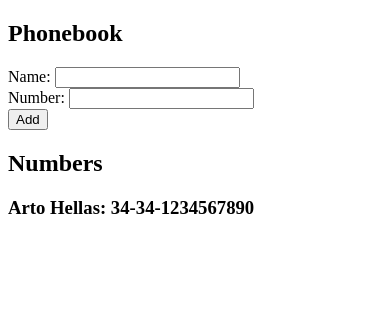
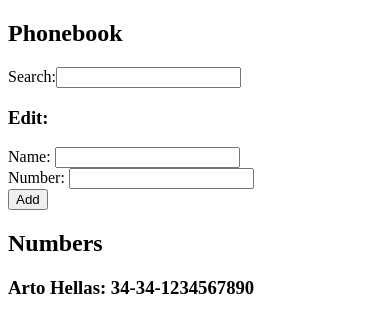
Before and after one commit to fakegood/fullstackopen-fullstack-course, a React (Vite) app in the folder part2/phonebook/: page / in a window 390 px wide. Shown: the top 332 px of the page. Built offline with nearby package versions, Linux system fonts and the light colour scheme.

Commit message:
refactor: phonebook step 4

```diff
--- a/part2/phonebook/src/App.jsx
+++ b/part2/phonebook/src/App.jsx
@@ -6,6 +6,7 @@ const App = () => {
     ])
     const [newName, setNewName] = useState('')
     const [newNumber, setNewNumber] = useState('')
+    const [search, setSearch] = useState('')
 
     function addName(e) {
         e.preventDefault();
@@ -34,9 +35,18 @@ const App = () => {
         setNewNumber(e.target.value);
     }
 
+    function onSearchChanged(e) {
+        setSearch(e.target.value);
+    }
+
     return (
         <div>
             <h2>Phonebook</h2>
+            <div>
+                Search:
+            <input value={search} onChange={(e) => onSearchChanged(e)}/>
+            </div>
+            <h3>Edit:</h3>
             <form onSubmit={(e) => addName(e)}>
                 <div>
                     Name: <input value={newName} onChange={(e) => onNameChanged(e)}/>
@@ -49,7 +59,9 @@ const App = () => {
                 </div>
             </form>
             <h2>Numbers</h2>
-            {persons.map((person, index) => <h3 key={index}>{person.name}: {person.number}</h3>)}
+            {persons
+                .filter(person => person.name.toLowerCase().includes(search))
+                .map((person, index) => <h3 key={index}>{person.name}: {person.number}</h3>)}
         </div>
     )
 }
```
